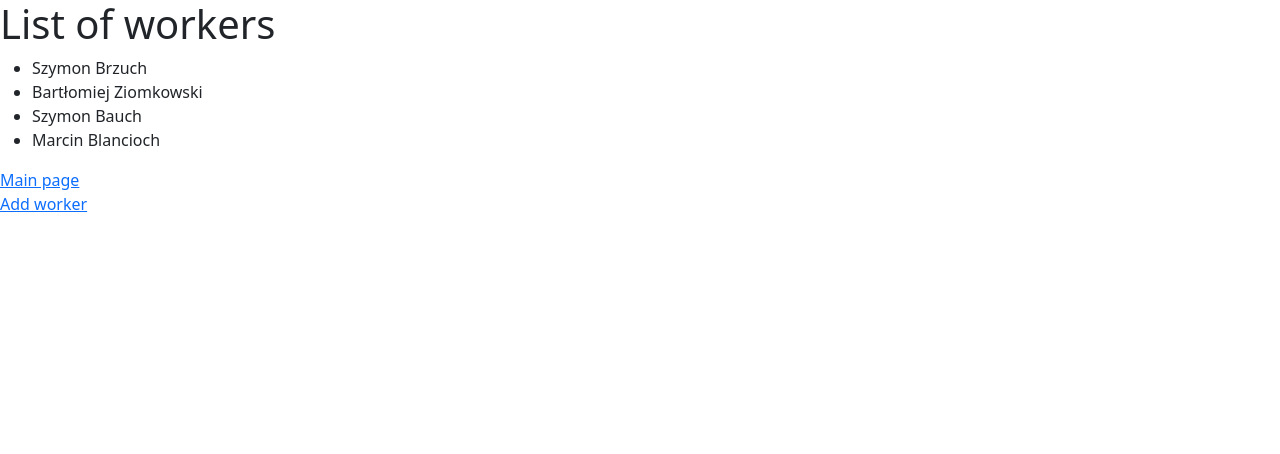
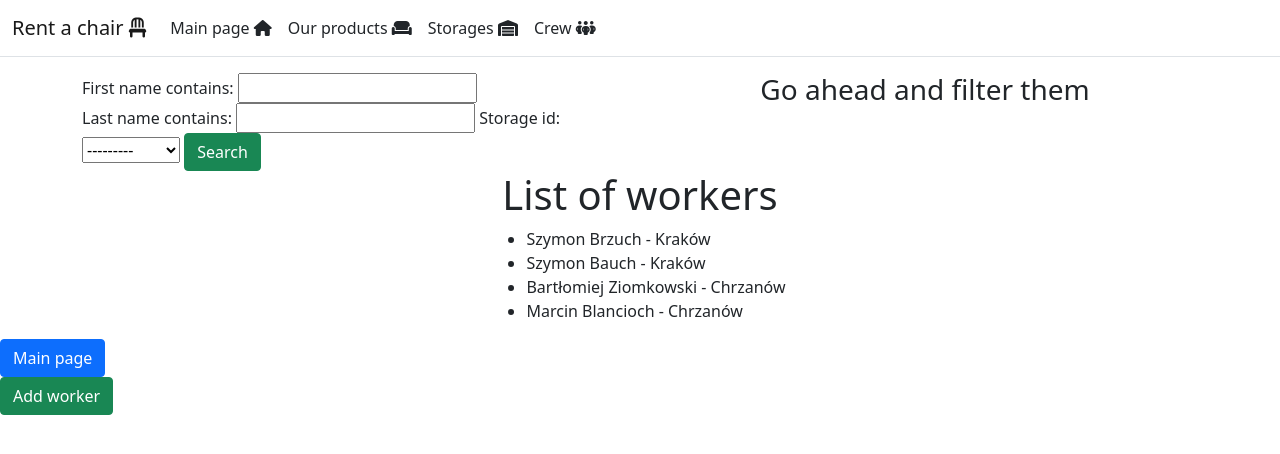
Before and after one commit to SzymonBuch/Rent_A_Chair, a Django app: page /worker in a window 1280 px wide. Shown: the top 454 px of the page. Run offline with Django 4.2, Linux system fonts and the light colour scheme; data comes from the database, SQL or seed files in the repository; both versions use the stored data as it was after the commit; some libraries are stand-ins or nearby versions.

Commit message:
Everything

```diff
--- a/Rent_A_Chair/Rent_A_Chair/settings.py
+++ b/Rent_A_Chair/Rent_A_Chair/settings.py
@@ -39,6 +39,9 @@ INSTALLED_APPS = [
     'django.contrib.staticfiles',
     'website',
     'Rent_A_Chair_App',
+    'django_filters',
+    'bootstrapform',
+
 ]
 
 MIDDLEWARE = [
--- a/Rent_A_Chair/Rent_A_Chair_App/models.py
+++ b/Rent_A_Chair/Rent_A_Chair_App/models.py
@@ -1,4 +1,5 @@
 from django.db import models
+import django_filters
 
 
 class Storage(models.Model):
@@ -12,9 +13,13 @@ class Worker(models.Model):
     first_name = models.CharField(max_length=100)
     last_name = models.CharField(max_length=100)
     storage_id = models.ForeignKey(Storage, on_delete=models.CASCADE)
+    age = models.IntegerField()
 
     def __str__(self):
         return f"{self.first_name} {self.last_name}"
+
+    class Meta:
+        ordering = ('storage_id',)
 
 
 class Product(models.Model):
@@ -22,6 +27,7 @@ class Product(models.Model):
     price = models.IntegerField()
     amount = models.IntegerField()
     storage_id = models.ForeignKey(Storage, on_delete=models.CASCADE)
+    image = models.ImageField(null=True, blank=True, upload_to="images/")
 
     def __str__(self):
         return f"{self.name} - {self.storage_id.name}"
--- a/Rent_A_Chair/Rent_A_Chair_App/views.py
+++ b/Rent_A_Chair/Rent_A_Chair_App/views.py
@@ -1,6 +1,6 @@
 from django.shortcuts import render, redirect
 from django.forms import modelform_factory
-from django.http import HttpResponse, FileResponse
+from django.http import HttpResponse
 
 from .models import Product, Worker, Storage
 import csv, datetime
--- /dev/null
+++ b/Rent_A_Chair/website/filters.py
@@ -0,0 +1,13 @@
+import django_filters
+from Rent_A_Chair_App.models import Worker
+from django_filters import CharFilter
+
+
+class WorkerFilter (django_filters.FilterSet):
+    last_name = CharFilter(field_name='last_name', lookup_expr='icontains')
+    first_name = CharFilter(field_name='first_name', lookup_expr='icontains')
+
+    class Meta:
+        model = Worker
+        fields = '__all__'
+        exclude = ['age']
--- a/Rent_A_Chair/website/templates/base.html
+++ b/Rent_A_Chair/website/templates/base.html
@@ -1,4 +1,5 @@
 {% load static %}
+
 <!DOCTYPE html>
 <html lang="en">
 <head>
@@ -9,6 +10,33 @@
 
 </head>
 <body>
+<header>
+            <nav class="navbar navbar-expand-sm navbar-toggleable-sm navbar-light bg-white border-bottom box-shadow mb-3 ">
+                <div class="container-fluid">
+                    <a class="navbar-brand" href="./">Rent a chair <i class="fa-solid fa-chair"></i></a>
+                    <button class="navbar-toggler" type="button" data-bs-toggle="collapse" data-bs-target=".navbar-collapse" aria-controls="navbarSupportedContent"
+                            aria-expanded="false" aria-label="Toggle navigation">
+                        <span class="navbar-toggler-icon"></span>
+                    </button>
+                    <div class="navbar-collapse collapse d-sm-inline-flex justify-content-between">
+                                <ul class="navbar-nav flex-grow-1">
+                                    <li class="nav-item">
+                                        <a class="nav-link text-dark" href="./">Main page <i class="fa-solid fa-house"></i></a>
+                                    </li>
+                                    <li class="nav-item">
+                                        <a class="nav-link text-dark" href="{% url 'product' %}">Our products <i class="fa-solid fa-couch"></i></a>
+                                    </li>
+                                    <li class="nav-item">
+                                        <a class="nav-link text-dark" href="{% url 'storage' %}">Storages <i class="fa-solid fa-warehouse"></i></a>
+                                    </li>
+                                    <li class="nav-item">
+                                        <a class="nav-link text-dark" href="{% url 'worker' %}">Crew <i class="fa-solid fa-people-group"></i></a>
+                                    </li>
+                                </ul>
+                    </div>
+                </div>
+            </nav>
+    </header>
     {% block content %}
     {% endblock %}
 
--- a/Rent_A_Chair/website/templates/website/worker.html
+++ b/Rent_A_Chair/website/templates/website/worker.html
@@ -1,23 +1,53 @@
 {% extends "base.html" %}
+{% load bootstrap %}
 
-{% block title %}Workers{% endblock %}
+{% block title %}Workers{% endblock title %}
 
 {% block content %}
+
+<div class="container">
+  <div class="row">
+    <div class="col-sm">
+        <form method="get">
+            {{ my_filter.form|bootstrap }}
+            <button class="btn btn-success">Search</button>
+        </form>
+    </div>
+    <div class="d-flex col-sm justify-content-center">
+        <h3>Go ahead and filter them</h3>
+    </div>
+  </div>
+  <div class="row">
+    <div class="col-sm">
+
+    </div>
+    <div class="col-sm">
+        <div class="d-flex justify-content-center">
             <h1>List of workers</h1>
-
+        </div>
+        <div class="d-flex justify-content-center">
             <ul>
                 {% for worker in workers %}
                     <li>
-                {{worker.first_name}} {{worker.last_name}}
+                        {{worker.first_name}} {{worker.last_name}} - {{worker.storage_id.name}}
                     </li>
                 {% endfor %}
             </ul>
+        </div>
 
-    <a href="{% url 'index' %}">
+    </div>
+    <div class="col-sm">
+    </div>
+  </div>
+</div>
+
+
+
+    <a href="{% url 'index' %}" class="btn btn-primary">
         Main page
     </a>
     <br>
-    <a href="{% url 'new_worker' %}">
+    <a href="{% url 'new_worker' %}" class="btn btn-success">
         Add worker
     </a>
 
--- a/Rent_A_Chair/website/views.py
+++ b/Rent_A_Chair/website/views.py
@@ -1,6 +1,7 @@
 from django.core.paginator import Paginator
 from django.http import FileResponse
 from django.shortcuts import render, redirect
+from .filters import WorkerFilter
 
 from Rent_A_Chair_App.models import Storage, Worker, Product
 
@@ -14,7 +15,11 @@ def storage(request):
 
 
 def worker(request):
-    return render(request, "website/worker.html", {"workers": Worker.objects.all()})
+    workers = Worker.objects.all()
+    my_filter = WorkerFilter(request.GET, queryset=workers)
+    workers = my_filter.qs
+
+    return render(request, "website/worker.html", {"workers": workers, "my_filter": my_filter})
 
 
 def product(request):
@@ -32,3 +37,43 @@ def return_image(response):
     response = FileResponse(img)
 
     return response
+
+
+def return_image2(response):
+    img = open('website/static/website/media/denspacito.gif', 'rb')
+
+    response = FileResponse(img)
+
+    return response
+
+
+def worker_image(response):
+    img = open('website/static/website/media/worker.jpg', 'rb')
+
+    response = FileResponse(img)
+
+    return response
+
+
+def storage_image(response):
+    img = open('website/static/website/media/magazyn.jpg', 'rb')
+
+    response = FileResponse(img)
+
+    return response
+
+
+def product_image(response):
+    img = open('website/static/website/media/chair.jpg', 'rb')
+
+    response = FileResponse(img)
+
+    return response
+
+
+def return_banger(response):
+    audio = open('website/static/website/media/bangers/Bangerito.mp3', 'rb')
+
+    response = FileResponse(audio)
+
+    return response
--- a/requirements.txt
+++ b/requirements.txt
@@ -2,3 +2,4 @@ asgiref==3.5.0
 Django==4.0.4
 sqlparse==0.4.2
 tzdata==2022.1
+django-filter~=21.1
```
Also changed, not shown: Rent_A_Chair/Rent_A_Chair_App/migrations/0002_product_image.py (added), Rent_A_Chair/Rent_A_Chair_App/migrations/0003_worker_age.py (added), Rent_A_Chair/db.sqlite3, Rent_A_Chair/media/images/20SCI-SPAN-CANNABIS-videoSixteenByNine3000.jpg (added), Rent_A_Chair/media/images/Pipo-Chair-01.jpg (added), Rent_A_Chair/media/images/marijuana-green-weed-sling-chairs.jpg (added), Rent_A_Chair/media/images/ss.jpg (added). Lines whose indentation alone changed are shown as unchanged.
